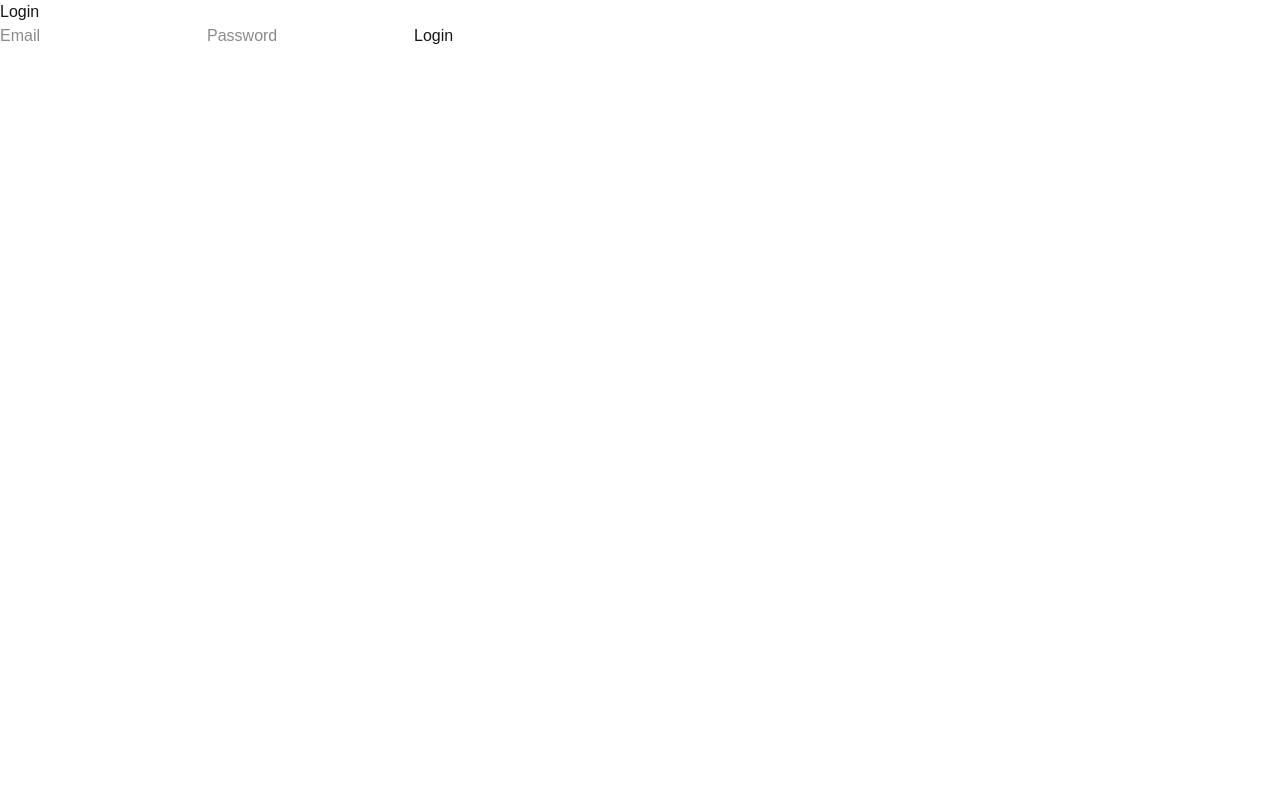
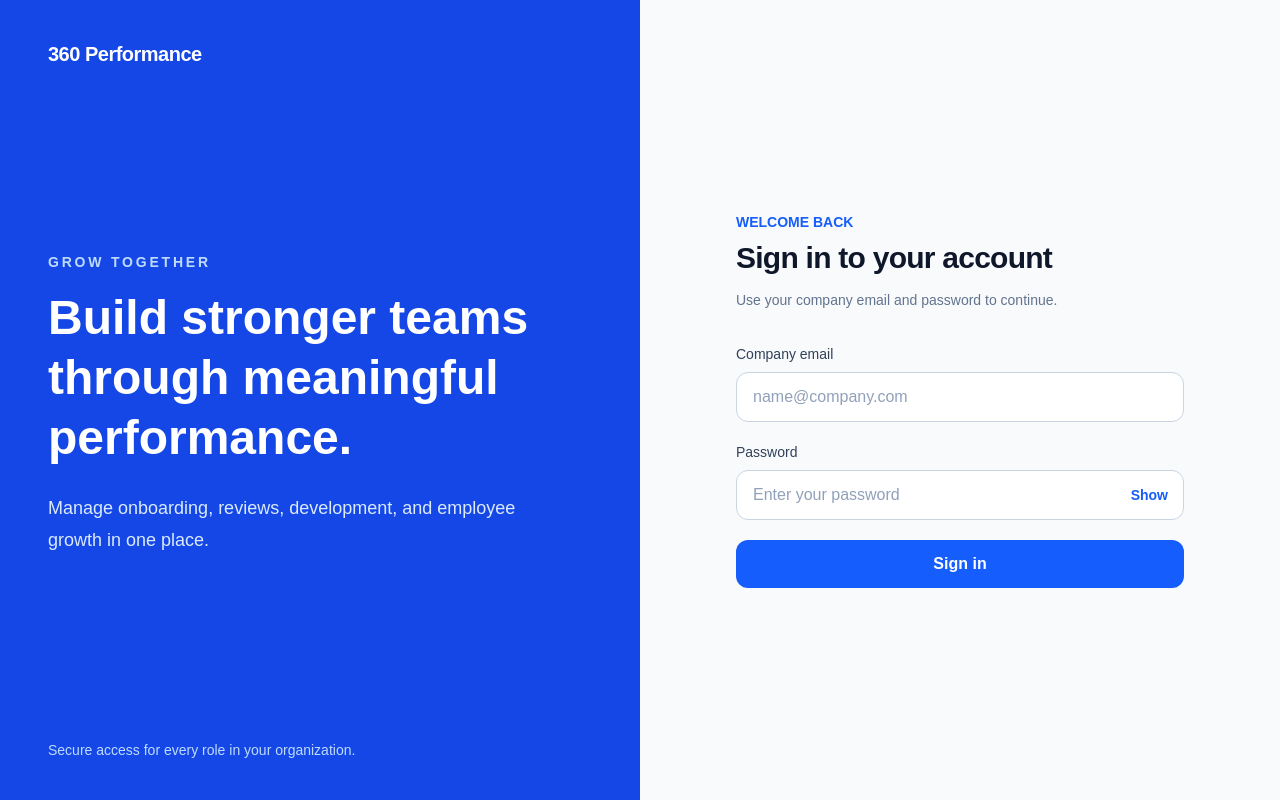
Before and after one commit to Satheesan-R/360-performance-platform-frontend, a Next.js app: page /login in a window 1280 px wide. Built offline with nearby package versions, Linux system fonts and the light colour scheme; no server answers.

Commit message:
feat: add session management utilities

```diff
--- a/app/login/loginpage.tsx
+++ b/app/login/loginpage.tsx
@@ -1,36 +1,133 @@
 "use client";
 
-import { useState } from "react";
+import { FormEvent, useState } from "react";
+import { useRouter } from "next/navigation";
+import { authService } from "@/services/auth.service";
+import { getApiErrorMessage } from "@/lib/api";
+import { saveSession } from "@/lib/auth";
 
 export default function LoginPage() {
+  const router = useRouter();
   const [email, setEmail] = useState("");
   const [password, setPassword] = useState("");
+  const [showPassword, setShowPassword] = useState(false);
+  const [error, setError] = useState("");
+  const [isLoading, setIsLoading] = useState(false);
 
-  const handleLogin = async () => {
-    console.log("Login:", email, password);
-  };
+  async function handleSubmit(event: FormEvent<HTMLFormElement>) {
+    event.preventDefault();
+    setError("");
+
+    if (!email.trim() || !password) {
+      setError("Enter your company email and password.");
+      return;
+    }
+
+    try {
+      setIsLoading(true);
+      const result = await authService.login({
+        email: email.trim().toLowerCase(),
+        password,
+      });
+      saveSession(result);
+      router.replace(result.redirectTo);
+    } catch (requestError) {
+      setError(getApiErrorMessage(requestError));
+    } finally {
+      setIsLoading(false);
+    }
+  }
 
   return (
-    <main>
-      <h1>Login</h1>
+    <main className="grid min-h-screen bg-slate-50 lg:grid-cols-2">
+      <section className="hidden bg-blue-700 px-12 py-10 text-white lg:flex lg:flex-col lg:justify-between">
+        <p className="text-xl font-bold tracking-tight">360 Performance</p>
+        <div className="max-w-lg">
+          <p className="mb-4 text-sm font-semibold uppercase tracking-[0.2em] text-blue-200">
+            Grow together
+          </p>
+          <h1 className="text-5xl font-bold leading-tight">
+            Build stronger teams through meaningful performance.
+          </h1>
+          <p className="mt-6 text-lg leading-8 text-blue-100">
+            Manage onboarding, reviews, development, and employee growth in one place.
+          </p>
+        </div>
+        <p className="text-sm text-blue-200">Secure access for every role in your organization.</p>
+      </section>
 
+      <section className="flex items-center justify-center px-6 py-12 sm:px-10">
+        <div className="w-full max-w-md">
+          <div className="mb-8 lg:hidden">
+            <p className="text-xl font-bold text-blue-700">360 Performance</p>
+          </div>
+
+          <p className="text-sm font-semibold text-blue-600">WELCOME BACK</p>
+          <h2 className="mt-2 text-3xl font-bold tracking-tight text-slate-900">Sign in to your account</h2>
+          <p className="mt-3 text-sm leading-6 text-slate-500">
+            Use your company email and password to continue.
+          </p>
+
+          <form className="mt-8 space-y-5" onSubmit={handleSubmit} noValidate>
+            <div>
+              <label htmlFor="email" className="mb-2 block text-sm font-medium text-slate-700">
+                Company email
+              </label>
               <input
+                id="email"
+                name="email"
                 type="email"
-        placeholder="Email"
+                autoComplete="email"
                 value={email}
-        onChange={(e) => setEmail(e.target.value)}
+                onChange={(event) => setEmail(event.target.value)}
+                placeholder="name@company.com"
+                className="w-full rounded-xl border border-slate-300 bg-white px-4 py-3 text-slate-900 outline-none transition placeholder:text-slate-400 focus:border-blue-500 focus:ring-4 focus:ring-blue-100"
               />
+            </div>
 
+            <div>
+              <div className="mb-2 flex items-center justify-between">
+                <label htmlFor="password" className="text-sm font-medium text-slate-700">
+                  Password
+                </label>
+              </div>
+              <div className="relative">
                 <input
-        type="password"
-        placeholder="Password"
+                  id="password"
+                  name="password"
+                  type={showPassword ? "text" : "password"}
+                  autoComplete="current-password"
                   value={password}
-        onChange={(e) => setPassword(e.target.value)}
+                  onChange={(event) => setPassword(event.target.value)}
+                  placeholder="Enter your password"
+                  className="w-full rounded-xl border border-slate-300 bg-white px-4 py-3 pr-20 text-slate-900 outline-none transition placeholder:text-slate-400 focus:border-blue-500 focus:ring-4 focus:ring-blue-100"
                 />
+                <button
+                  type="button"
+                  onClick={() => setShowPassword((visible) => !visible)}
+                  className="absolute inset-y-0 right-0 px-4 text-sm font-semibold text-blue-600 hover:text-blue-700"
+                >
+                  {showPassword ? "Hide" : "Show"}
+                </button>
+              </div>
+            </div>
 
-      <button onClick={handleLogin}>
-        Login
+            {error && (
+              <p role="alert" className="rounded-xl border border-red-200 bg-red-50 px-4 py-3 text-sm text-red-700">
+                {error}
+              </p>
+            )}
+
+            <button
+              type="submit"
+              disabled={isLoading}
+              className="flex w-full items-center justify-center rounded-xl bg-blue-600 px-4 py-3 font-semibold text-white transition hover:bg-blue-700 focus:outline-none focus:ring-4 focus:ring-blue-200 disabled:cursor-not-allowed disabled:opacity-60"
+            >
+              {isLoading ? "Signing in..." : "Sign in"}
             </button>
+          </form>
+        </div>
+      </section>
     </main>
   );
 }
```
Lines whose indentation alone changed are shown as unchanged.
